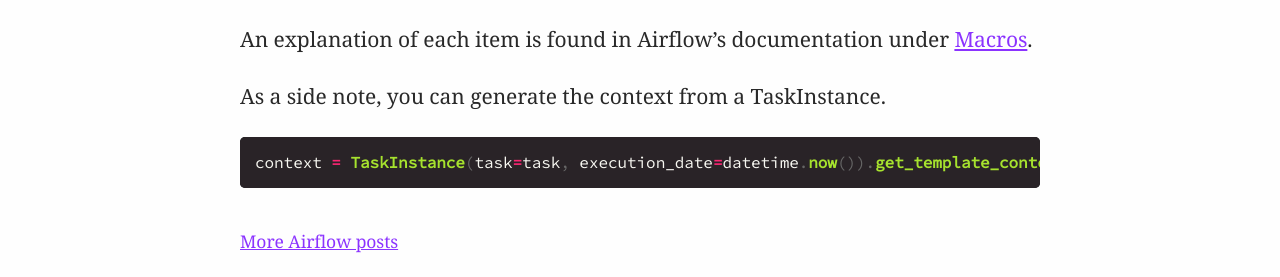
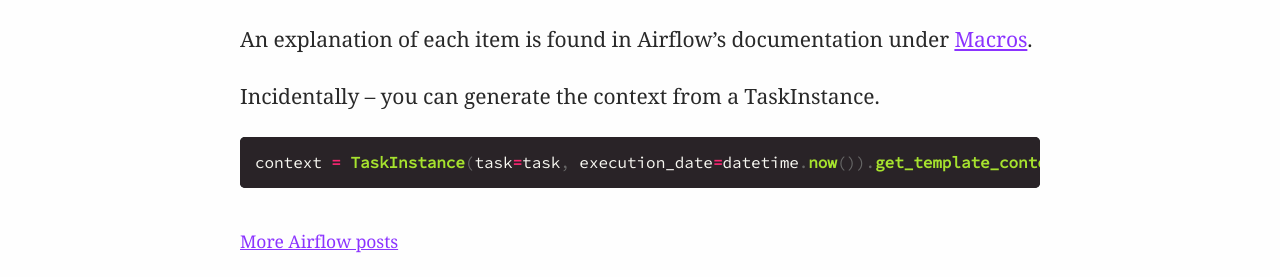
Before and after one commit to explodinglabs/explodinglabs.github.io, a Jekyll site: the page built from docs/_posts/airflow/2017-12-13-airflows-execute-context.markdown, in a window 1280 px wide. Shown: the part 1171-1448 px from the top of the page. Built offline with Jekyll 4.4.1, drawn with Linux system fonts in a browser that asks for light colours.

Commit message:
Update 2017-12-13-airflows-execute-context.markdown

````diff
--- a/docs/_posts/airflow/2017-12-13-airflows-execute-context.markdown
+++ b/docs/_posts/airflow/2017-12-13-airflows-execute-context.markdown
@@ -54,7 +54,7 @@ return {
 An explanation of each item is found  in Airflow's documentation under
 [Macros](https://airflow.apache.org/docs/stable/macros-ref.html).
 
-As a side note, you can generate the context from a TaskInstance.
+Incidentally -- you can generate the context from a TaskInstance.
 
 ```python
 context = TaskInstance(task=task, execution_date=datetime.now()).get_template_context()
````
